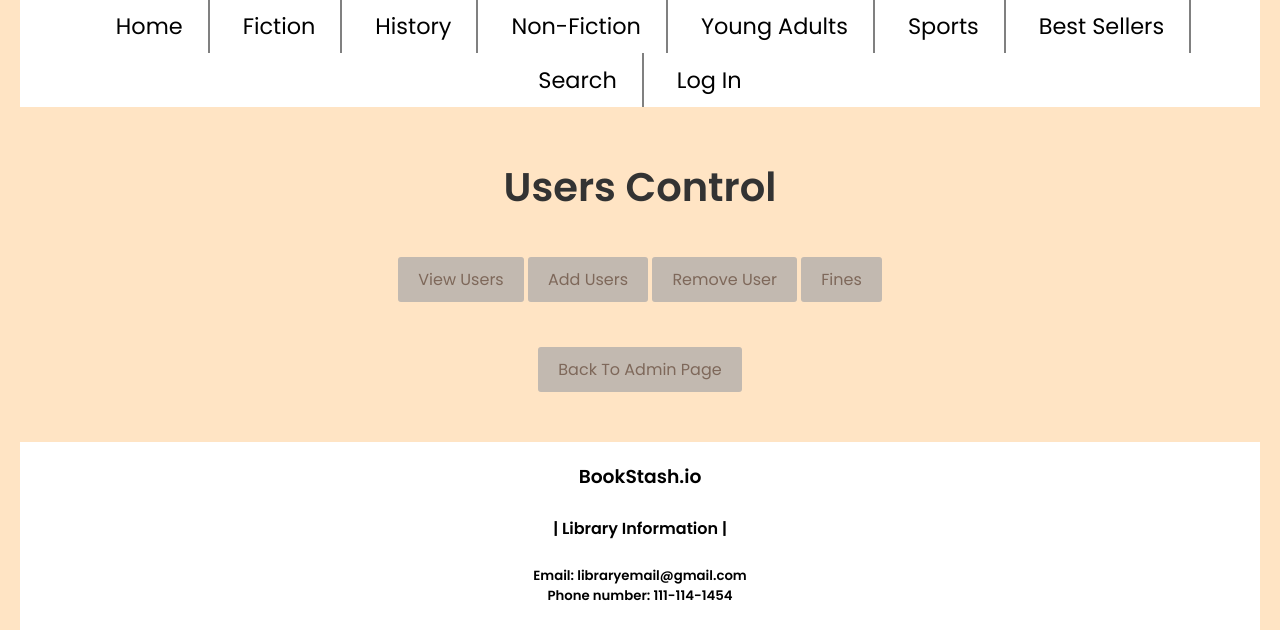
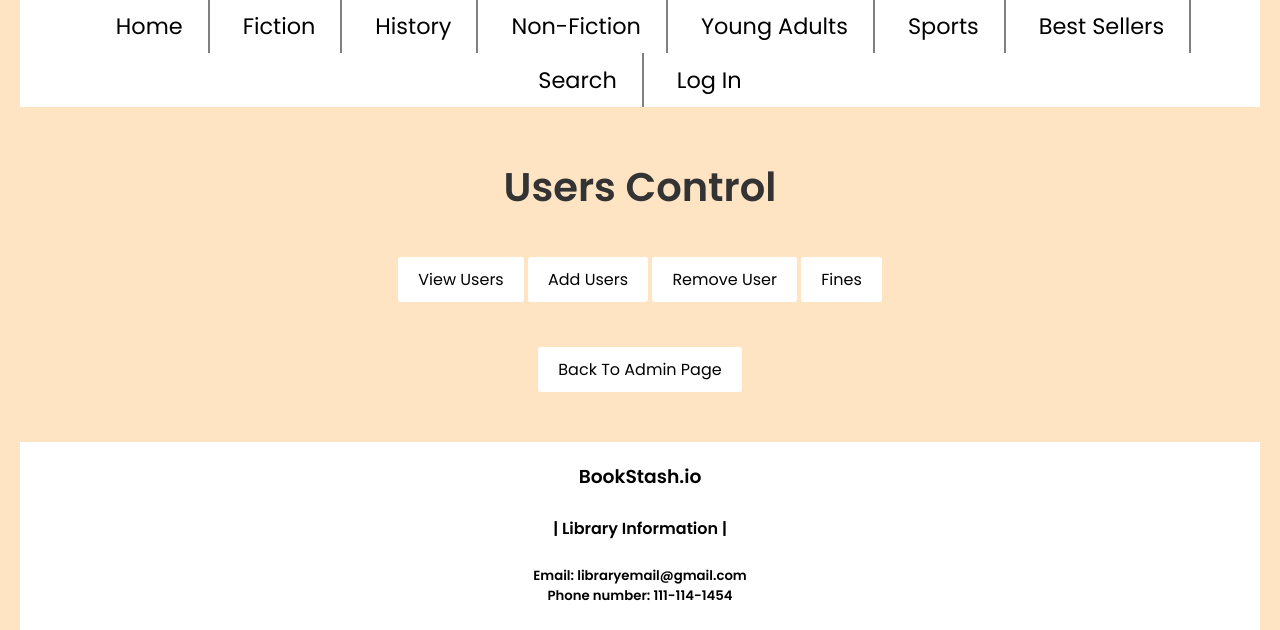
Before and after one commit to brandenkassab/CSI-4999, a PHP site: page /Users.php in a window 1280 px wide. Shown: the part 283-913 px from the top of the page. Run offline with PHP 8.4, Linux system fonts and the light colour scheme.

Commit message:
Update Users.php

```diff
--- a/libraryio/Users.php
+++ b/libraryio/Users.php
@@ -54,8 +54,8 @@
 		}
 
         .btn {
-			background-color:#C2B9B0 ;
-			color: #7E685A;
+			background-color: White ;
+			color: Black;
 			padding: 10px 20px;
 			border-radius: 3px;
 			border: none;
```
